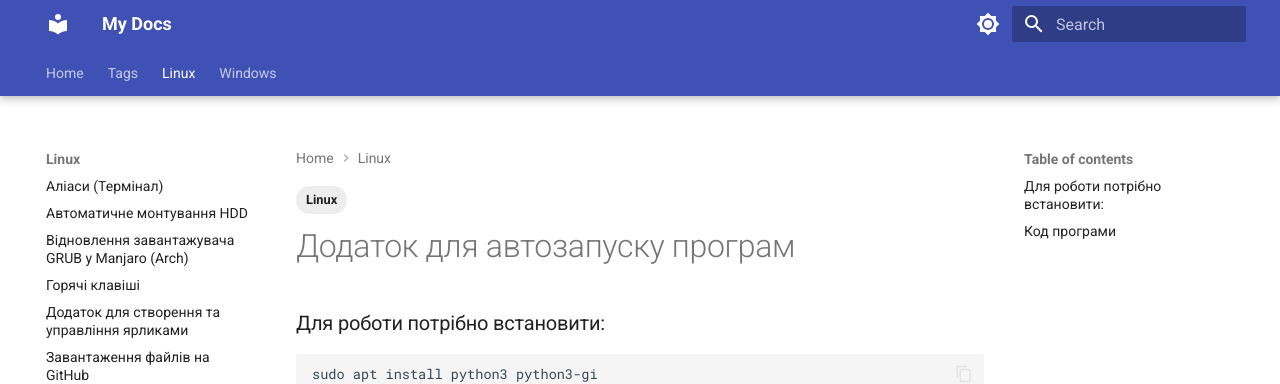
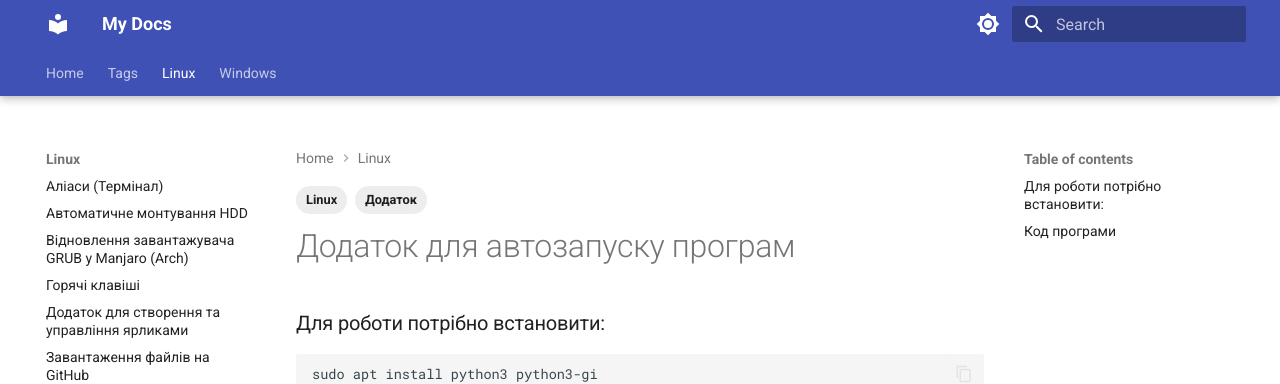
Before and after one commit to silmarill07/my-docs, an MkDocs documentation site: the page built from docs/Linux/Приложение для автозапуска app на Python.md, in a window 1280 px wide and 900 px high. Shown: the top 384 px of the window. Built offline with MkDocs 1.6.1 and Material for MkDocs 9.7.7, drawn with Linux system fonts in a browser that asks for light colours.

Commit message:
add notes

```diff
--- a/docs/Linux/Приложение для автозапуска app на Python.md
+++ b/docs/Linux/Приложение для автозапуска app на Python.md
@@ -1,6 +1,7 @@
 ---
 tags:
   - Linux
+  - Додаток
 ---
 
 # Додаток для автозапуску програм
```
